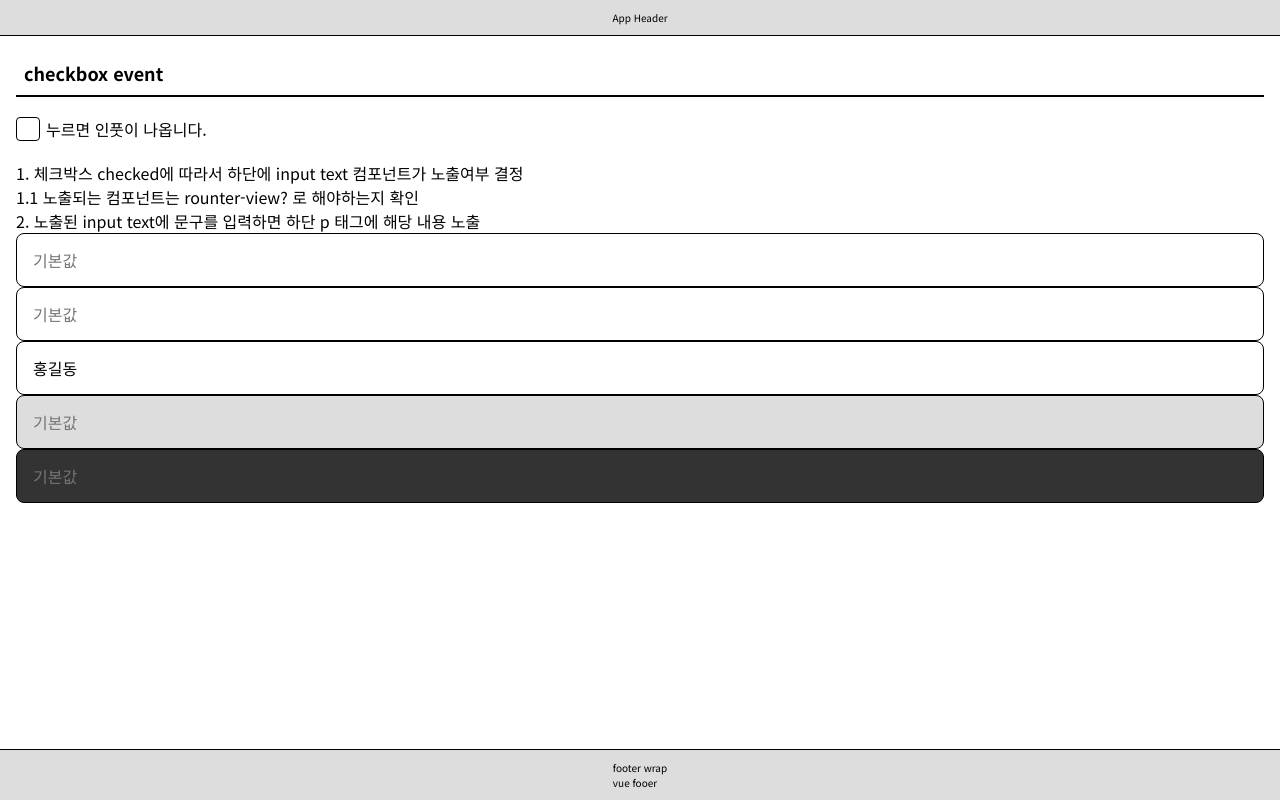
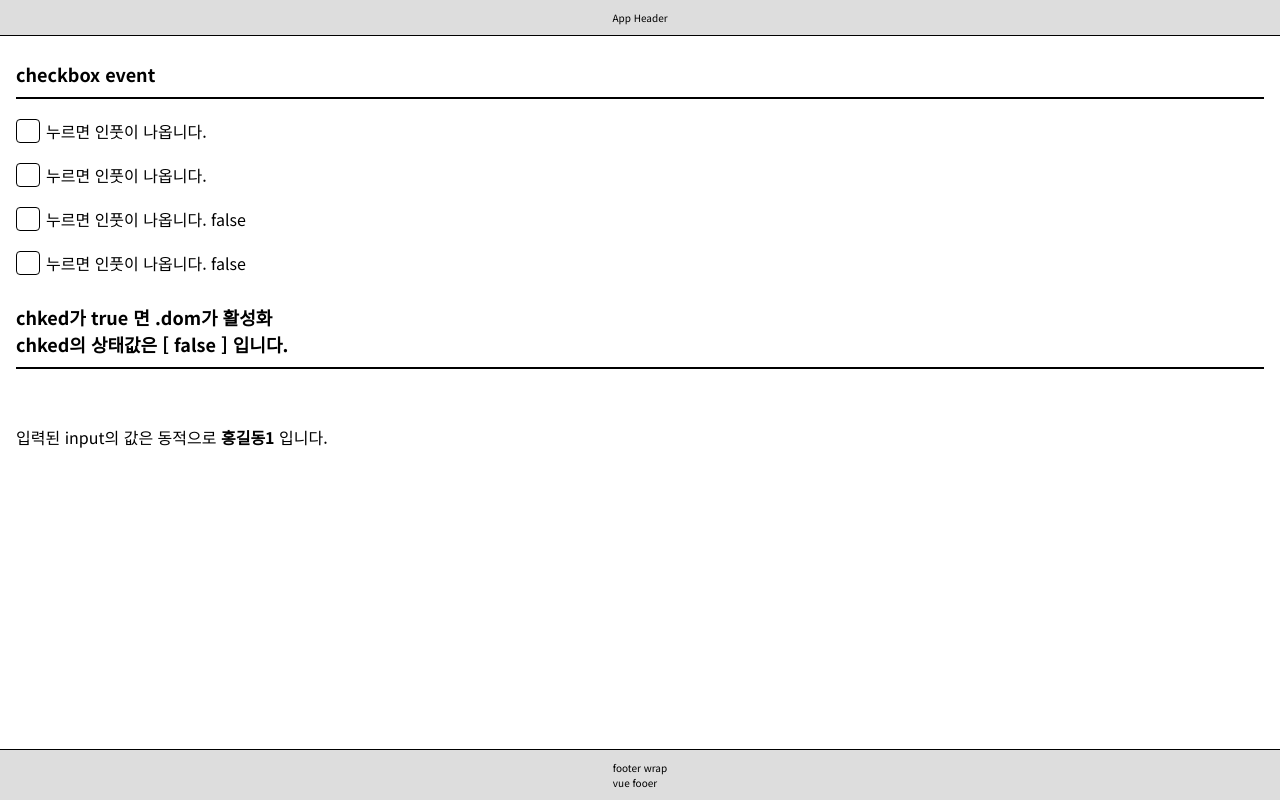
Before and after one commit to kimkyunghawn/KKKVueStrudy, a Vue app in the folder vue-project/: page /JsStudy/Chkbox in a window 1280 px wide. Built offline with nearby package versions, Linux system fonts and the light colour scheme.

Commit message:
모르겠다.

```diff
--- a/vue-project/index.html
+++ b/vue-project/index.html
@@ -7,7 +7,7 @@
     <link rel="preconnect" href="https://fonts.gstatic.com" crossorigin>
     <link href="https://fonts.googleapis.com/css2?family=Noto+Sans+KR:wght@100..900&display=swap" rel="stylesheet">
     <meta name="viewport" content="width=device-width, initial-scale=1.0">
-    <title>Vite App</title>
+    <title>Vite App - Test</title>
   </head>
   <body>
     <div id="app"></div>
--- a/vue-project/src/assets/css/global.scss
+++ b/vue-project/src/assets/css/global.scss
@@ -41,18 +41,28 @@
 
 /* default layout */
 
+/* unit */
+.bold {
+	font-weight: bold;
+}
+/* unit */
+
 
 
 /* guide tags */
 .guide_title {
   margin: 8px 0;
-  padding: 8px;
+  padding: 9px 0;
   font-weight: 700;
   font-size: 18px;
   border-bottom: 2px solid #000;
 }
 .guide_text {
+	margin: 8px 0;
+	padding: 9px 0;
   font-size: 16px;
+	border-top: 1px solid #000;
+	border-bottom: 1px solid #000;
 }
 /* guide tags */
 
@@ -82,3 +92,12 @@
     }
   }
 }
+
+
+.test_dom {
+	display: flex;
+	&.test_dom_ty1 {
+		flex-direction: column;
+		gap: 8px ;
+	}
+}
--- a/vue-project/src/components/Home/HomeVue.vue
+++ b/vue-project/src/components/Home/HomeVue.vue
@@ -3,11 +3,16 @@
 </script>
 
 <template>
-  홈화면이에요!
-  <br>
-  <RouterLink to="/JsStudy">부장님공간</RouterLink>
-  <br>
-  <RouterLink to="/MNstudy">대리님공간</RouterLink>
+	<h2 class="guide_title">홈화면이에요!</h2>
+
+	<ul class="link_list">
+		<li>
+			<RouterLink to="/JsStudy">부장님공간</RouterLink>
+		</li>
+		<li>
+			<RouterLink to="/MNstudy">대리님공간</RouterLink>
+		</li>
+	</ul>
 </template>
 
 <style scoped>
--- a/vue-project/src/components/JS/Chkbox/Ccs.vue
+++ b/vue-project/src/components/JS/Chkbox/Ccs.vue
@@ -5,19 +5,31 @@
 			checkbox event
 		</div>
 
-		<Checkbox label="누르면 인풋이 나옵니다." />
 
-		<p class="guide_text">
-			1. 체크박스 checked에 따라서 하단에 input text 컴포넌트가 노출여부 결정 <br>
-			1.1 노출되는 컴포넌트는 rounter-view? 로 해야하는지 확인 <br>
-			2. 노출된 input text에 문구를 입력하면 하단 p 태그에 해당 내용 노출
+		<Checkbox inputId="test1" label="누르면 인풋이 나옵니다." :chkwrapper="['t1', 't2']" />
+		<Checkbox inputId="test2" label="누르면 인풋이 나옵니다." v-model="chked" />
+		<Checkbox inputId="test3" :label="`누르면 인풋이 나옵니다. ${chked}`" v-model="chked" />
+		<Checkbox inputId="test4" :label="'누르면 인풋이 나옵니다. ' + chked" v-model="chked" />
+
+		<p class="guide_title">
+			chked가 true 면 .dom가 활성화<br>
+			chked의 상태값은 [ <strong class="bold">{{ chked }}</strong> ] 입니다.
 		</p>
+		<br>
+		<div class="test_dom test_dom_ty1" v-if="chked">
+			<Input inpId="id1" maxlength="20" wrapperClass="test1" inpClass="inptest1 sdf" />
+			<Input inpId="id2" :inpClass="['t1', 't2']"/>
+			<Input inpId="id3" placeholder="x" :modelValue="dmpValue1" />
+			<Input inpId="id4" v-model="dmpValue1" />
+			<Input inpId="id4" v-model="dmpValue1" readonly />
+			<Input inpId="id5" maxlength="20" :modelValue="dmpValue1" disabled readonly  />
+		</div>
 
-		<Input maxlength="20" wrapperClass="test1" inpClass="inptest1 sdf" />
-		<Input :inpClass="['t1', 't2']"/>
-		<Input placeholder="x" :value="dmpValue1" />
-		<Input type="number" readonly />
-		<Input type="number" maxlength="20" disabled readonly  />
+		<br>
+
+		<p>
+			입력된 input의 값은 동적으로 <strong class="bold">{{ dmpValue1 }}</strong> 입니다.
+		</p>
 
 	</div>
 
@@ -27,14 +39,15 @@
 <script setup lang="ts">
   import Checkbox from "@/cps/checkbox/checkbox.vue"
 	import Input from "@/cps/input/input.vue"
-
 	import { ref } from "vue"
 
-	// let testData = {
-	// 	dmpValue1: '홍길동',
-	// }
+	const chked = ref(false);
+	const dmpValue1 = ref('홍길동1');
+	const dmpValue2 = ref('홍길동2');
+	const dmpValue3 = ref('홍길동3');
 
-	const dmpValue1 = '홍길동';
+
+
 
 
 </script>
--- a/vue-project/src/components/JS/study.vue
+++ b/vue-project/src/components/JS/study.vue
@@ -60,10 +60,6 @@
 
 <style scoped>
 
-  .link_list {
-
-  }
-
 </style>
 
 <script setup lang="ts">
--- a/vue-project/src/cps/checkbox/checkbox.module.scss
+++ b/vue-project/src/cps/checkbox/checkbox.module.scss
@@ -1,6 +1,6 @@
 .chk_box {
+  position: relative;
   margin: 20px 0;
-  position: relative;
   > input {
     position: absolute;
     top: 0;
@@ -19,7 +19,6 @@
     display: block;
     padding-left: 30px;
     font-size: 16px;
-    // line-height: 20px;
     &::before {
       content: '';
       position: absolute;
--- a/vue-project/src/cps/checkbox/checkbox.vue
+++ b/vue-project/src/cps/checkbox/checkbox.vue
@@ -1,8 +1,14 @@
 <template>
   <!-- <div class="chk_box"> -->
   <!-- 컴포넌트 style 호출 방법 -->
-  <div :class="$style.chk_box">
-    <input type="checkbox" :name="inputName" v-bind:id="inputId">
+  <!-- <div :class="$style.chk_box"> -->
+  <div :class="[$style.chk_box, chkwrapper]">
+    <input type="checkbox"
+			:name="inputName"
+			v-bind:id="inputId"
+			:checked="modelValue"
+			@change="onchange"
+		>
     <label :for="inputId">
       <span class="text">{{ label }}</span>
     </label>
@@ -11,10 +17,23 @@
 
 <script setup lang="ts">
   defineProps <{
+		chkwrapper?: string | string[] | Record<string, boolean>,
+		modelValue?: boolean,
     inputName?: string,
     inputId?: string,
     label?: string,
   }>();
+
+	const emit = defineEmits<{
+		(e: 'update:modelValue', value: boolean): void
+	}>();
+
+	function onchange(e: Event) {
+		const target = e.target as HTMLInputElement;
+		emit('update:modelValue', target.checked);
+	}
+
+
 
 </script>
 
@@ -23,5 +42,7 @@
   @use "./checkbox.module.scss"
 </style>
 
-<style lang="scss" scoped>
+<style lang="scss">
+	body {
+	}
 </style>
--- a/vue-project/src/cps/input/input.vue
+++ b/vue-project/src/cps/input/input.vue
@@ -1,13 +1,17 @@
 <template>
 	<div class="input" :class="wrapperClass">
 		<input class="inp"
+			:type="type"
+			:id="inpId"
 			:class="inpClass"
-			:type="type"
+			:name="inpName"
 			:placeholder="placeholder"
 			v-bind="$attrs"
-			:value="value"
+			:value="modelValue"
 			:readonly="readonly"
 			:disabled="disabled"
+			@input="onInput"
+			autocomplete="off"
 		/>
 	</div>
 </template>
@@ -26,9 +30,11 @@
 		// type?: string,
 		wrapperClass?: string | string[] | Record<string, boolean>,
 		inpClass?: string | string[] | Record<string, boolean>,
+		inpId?: string,
+		inpName?: string,
 		type?: 'text' | 'number' | 'password' | 'email' | 'tel' | 'url' | 'search' | 'date' | 'time' | 'file' | 'month' | 'week',
 		placeholder?: string,
-		value?: string | number,
+		modelValue?: string | number,
 		readonly?: boolean,
 		disabled?: boolean,
 	}
@@ -39,6 +45,22 @@
 		readonly: false,
 		disabled: false,
 	});
+
+	const emit = defineEmits<{
+		(e: 'update:modelValue', value: string | number): void
+	}>();
+
+	const onInput = (e: Event) => {
+		if (props.readonly || props.disabled) return
+
+		const target = e.target as HTMLInputElement
+		emit('update:modelValue', target.value)
+	}
+
+
+
+
+
 </script>
 
 <!-- <script lang="ts">
@@ -58,7 +80,6 @@
 
 
 <style lang="scss">
-
 	.input {
 		input {
 			display: block;
@@ -72,6 +93,7 @@
 				background-color: #ddd;
 			}
 			&:disabled {
+				color: #ddd;
 				background-color: #333;
 			}
 		}
```
